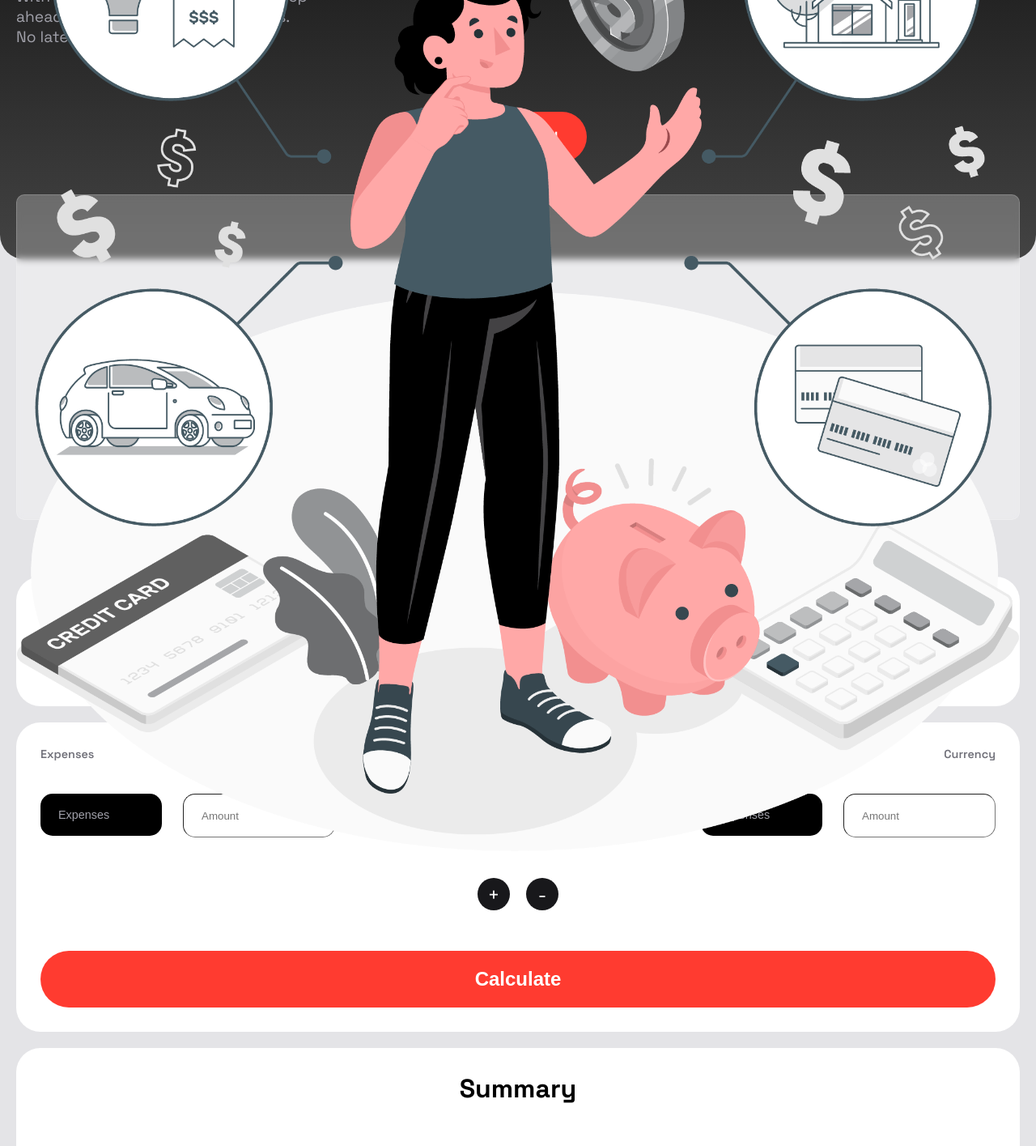
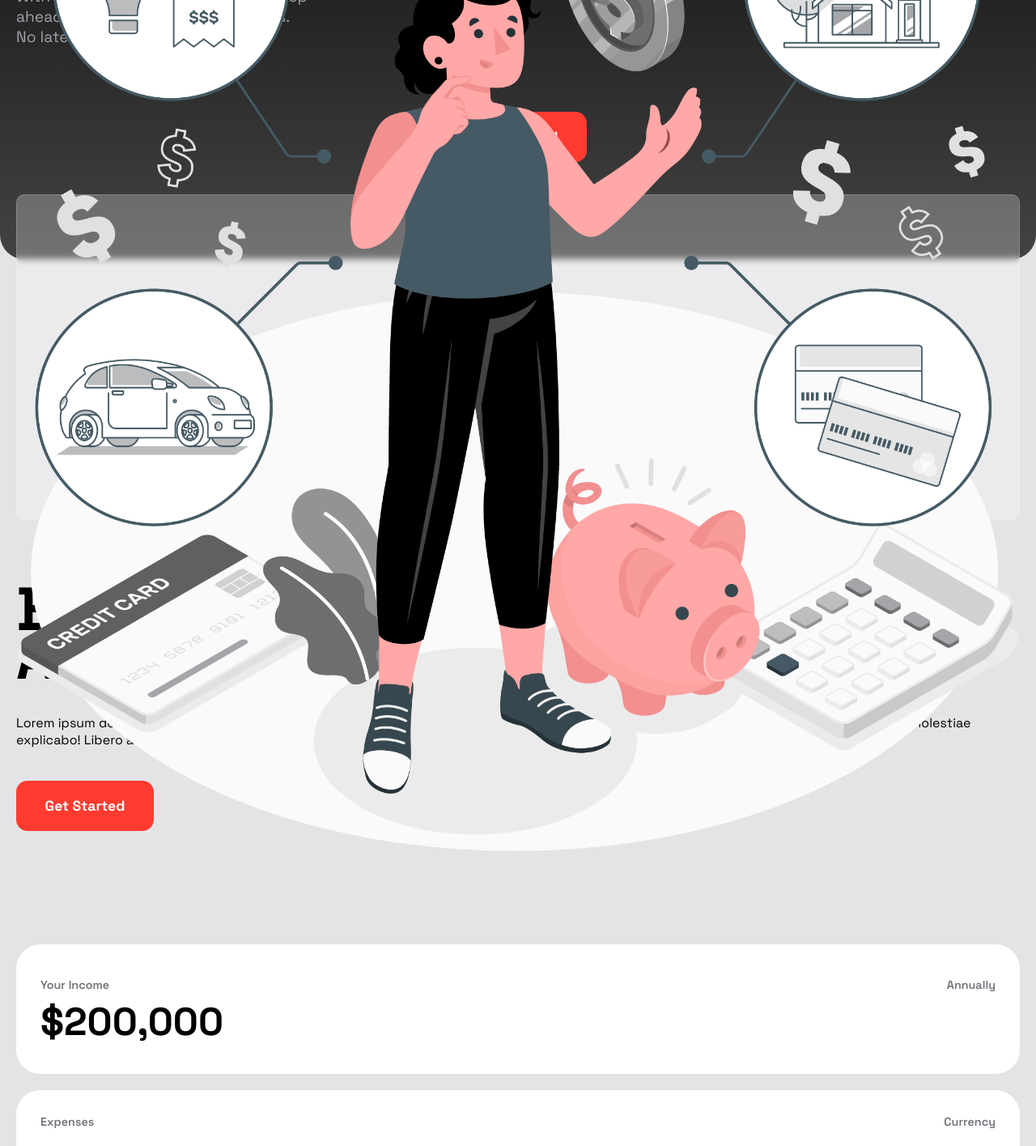
Before and after one commit to vibe-coder/expenses-calculator-main, a React (Create React App) app in the folder expenses-calculator/: page / in a window 1280 px wide. Shown: the part 360-1775 px from the top of the page at 81% size. Built offline with nearby package versions, Linux system fonts and the light colour scheme.

Commit message:
Adjusting Footer form

```diff
--- a/expenses-calculator/src/components/Calculation.jsx
+++ b/expenses-calculator/src/components/Calculation.jsx
@@ -19,7 +19,7 @@ function Calculation() {
 
       {/* Expenses Data Collection Form */}
 
-      <div className='expenses-input-wrapper'>
+      <div className='expenses-input-wrapper' id='calculation'>
         <div className='expenses-title-div'>
           <p>Expenses</p>
           <p>Currency</p>
--- a/expenses-calculator/src/components/Container.jsx
+++ b/expenses-calculator/src/components/Container.jsx
@@ -30,6 +30,12 @@ function Container() {
         <img className='sub-image' src={subImage} alt='sub-img' />
       </div>
 
+      <div className='description'>
+        <h1>Be Stepps <br/> Ahead!</h1>
+        <p>Lorem ipsum dolor sit amet consectetur adipisicing elit. Iure officiis molestiae modi tempore? Cum dolor modi molestias consectetur inventore, molestiae explicabo! Libero amet saepe perspiciatis blanditiis molestiae provident nostrum dolorum?</p>
+        <button>Get Started</button>
+      </div>
+
 
 
       <Calculation/>
--- a/expenses-calculator/src/components/Footer.jsx
+++ b/expenses-calculator/src/components/Footer.jsx
@@ -15,7 +15,7 @@ function Footer() {
         <label className='label-2' for="mail" >Email</label>
         <input className='input-2' type='text' id='mail' name='mail'/>
         <label className='label-3' for="message" >Message</label>
-        <input className='input-3' type='text' id='message' name='message'/>
+        <textarea className='input-3'  type='text' id='message'/>
         <input className='submit-button' type='submit' value="Submit"/>
       </form>
 
--- a/expenses-calculator/src/components/styles/Calculation.scss
+++ b/expenses-calculator/src/components/styles/Calculation.scss
@@ -118,7 +118,7 @@
           .calculate-button{
             height: 70px;
             width: 100%;
-            border-radius: 35px;
+            border-radius: 14px;
             border: none;
             background-color: #ff3b30;
             color: rgb(255, 255, 255);
--- a/expenses-calculator/src/components/styles/Container.scss
+++ b/expenses-calculator/src/components/styles/Container.scss
@@ -52,7 +52,7 @@
             border: none;
             padding: 20px 0;
             width: 170px;
-            border-radius: 60px;
+            border-radius: 14px;
             font-family: Space Grotesk;
             font-weight: 700;
             font-size: 1.1rem;
@@ -79,10 +79,38 @@
       -webkit-backdrop-filter: blur( 4px );
       border-radius: 10px;
       border: 1px solid rgba( 255, 255, 255, 0.18 );
-      margin-bottom: 70px;
+      margin-bottom: 60px;
       .sub-image{
         width: 100%;
       }
     }
+
+    .description{
+      padding: 20px 20px;
+      margin-bottom: 120px;
+
+      h1{
+        font-size: calc(2.7rem + 2.5vw);margin-bottom: 20px;
+        line-height: 60px;
+        margin: 0;
+        margin-bottom: 40px;
+      }
+
+      p{
+        margin-bottom: 40px;
+      }
+
+      button{
+        background-color: #ff3b30;
+        border: none;
+        padding: 20px 0;
+        width: 170px;
+        border-radius: 14px;
+        font-family: Space Grotesk;
+        font-weight: 700;
+        font-size: 1.1rem;
+        color: rgb(255, 255, 255);
+      }
+    }
   }
 }
--- a/expenses-calculator/src/components/styles/Footer.scss
+++ b/expenses-calculator/src/components/styles/Footer.scss
@@ -28,19 +28,20 @@
         border-width: 1px;
         margin-bottom: 20px;
         background-color: transparent;
-        text-indent: 20px;
+        padding-left: 20px;
       }
 
       .input-3{
+        padding: 20px 20px;
+        margin-bottom: 50px;
         height: 200px;
-        margin-bottom: 50px;
       }
 
       .submit-button{
         width: 150px;
-        height: 50px;
-        margin-bottom: 70px;
-        border-radius: 25px;
+        height: 60px;
+        margin-bottom: 100px;
+        border-radius: 14px;
         border: none;
         background-color: #000;
         color: #fff;
```
